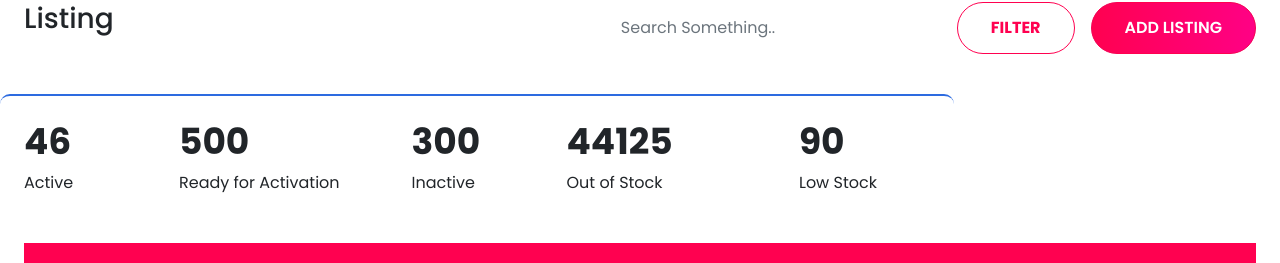
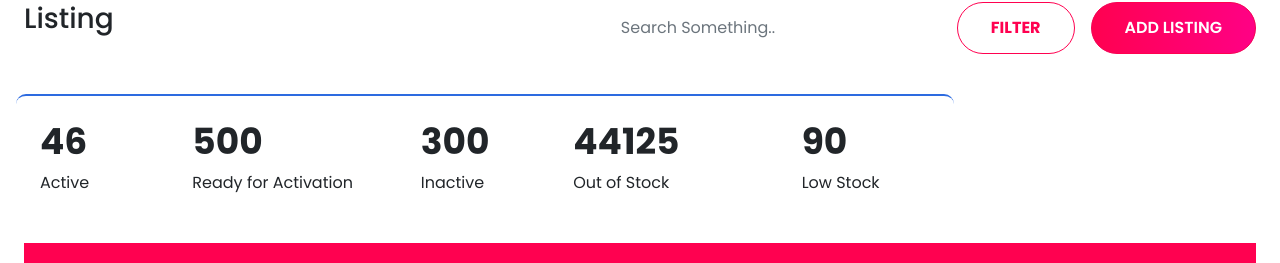
Before and after one commit to manojkushwah45mmf/sellerhub, a React (Create React App) app: page /listing in a window 1280 px wide. Shown: the part 358-621 px from the top of the page. Built offline with nearby package versions, Linux system fonts and the light colour scheme; some icons are missing.

Commit message:
linkdashbaord

```diff
--- a/src/Component/Common/Header.jsx
+++ b/src/Component/Common/Header.jsx
@@ -18,7 +18,8 @@ const Header = () => {
             <li className="nav_link">
               <img src={image_url.top_side} alt="" />
             </li>
-            <li className="nav_link">Dashboard</li>
+           <Link to="/dashboard/">
+            <li className="nav_link">Dashboard</li></Link>
             <li className="nav_link">
             <Link to ="/listing/">
               <DropdownButton
--- a/src/Component/Listing/Listing.jsx
+++ b/src/Component/Listing/Listing.jsx
@@ -5,7 +5,6 @@ import Header from "../Common/Header";
 import "./listing.css";
 import Listingtable from "./Listingtable";
 import Addfilter from "./modal/Addfilter";
-
 
 const Listing = () => {
   const [show, setShow] = useState(false);
@@ -52,7 +51,7 @@ const Listing = () => {
         </div>
         <Row>
           <Col lg="9">
-            <div className="p-4 border_radius_line">
+            <div className="ms-3 p-4 border_radius_line">
               <Row>
                 <Col lg={2}>
                   <h1 className="list_digit">46</h1>
@@ -85,7 +84,6 @@ const Listing = () => {
         </Row>
         <Listingtable />
         <Addfilter show={show} onHide={handleClose} />
-
       </div>
     </div>
   );
```
